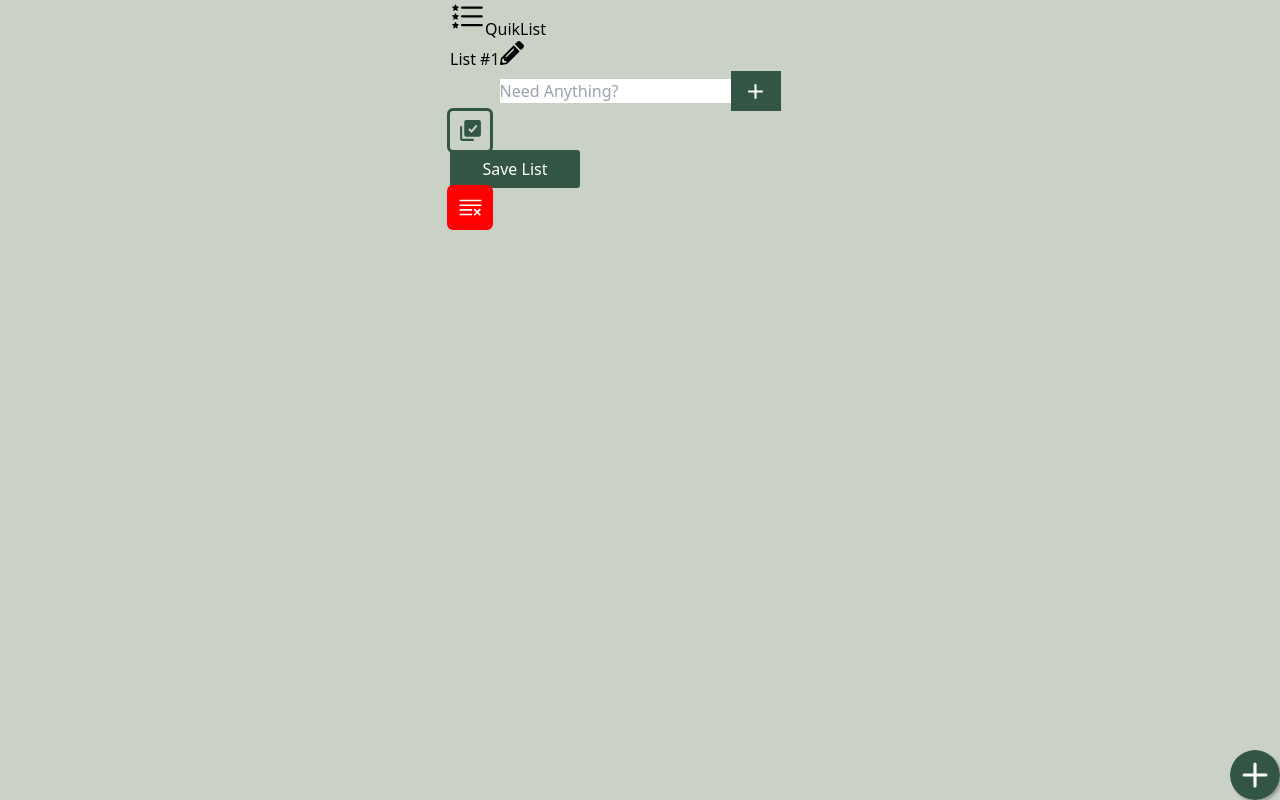
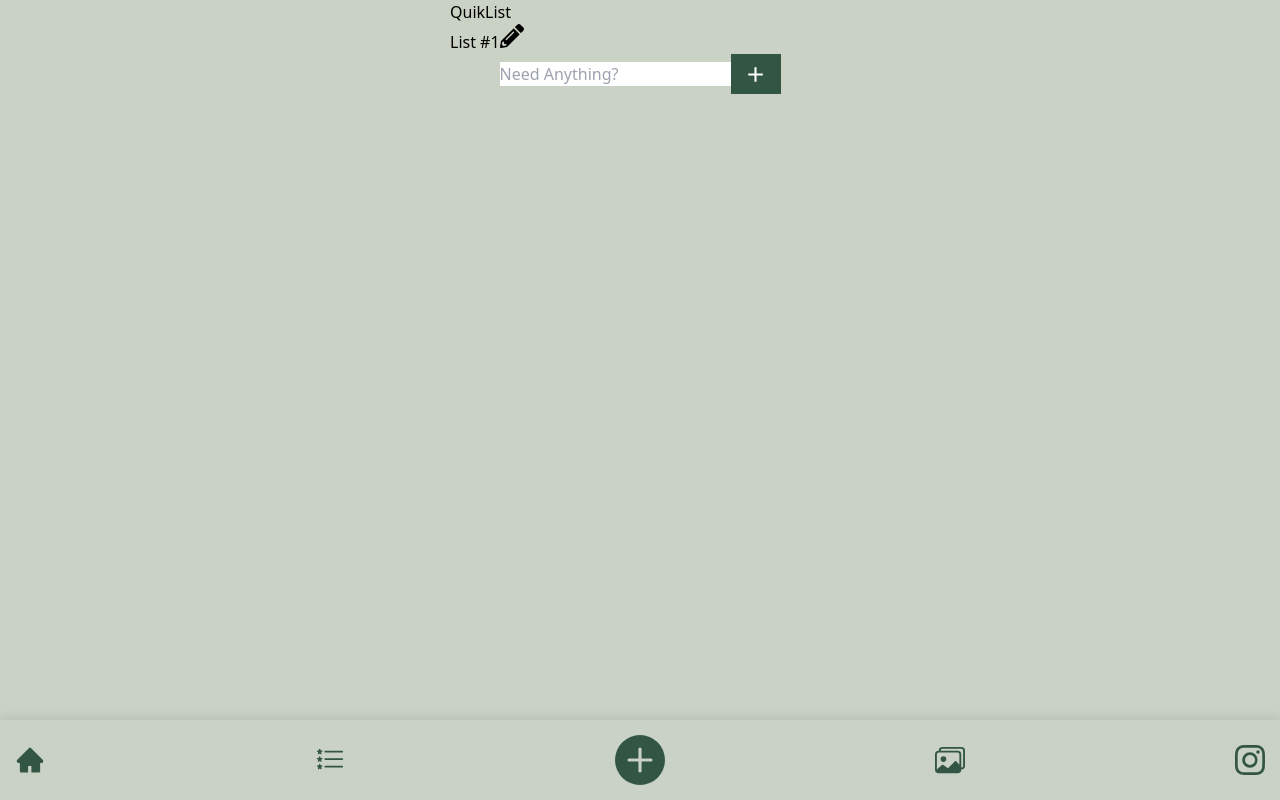
Before and after one commit to Rick3Mrtz/Grocery-List, a React (Vite) app: page / in a window 1280 px wide. Built offline with nearby package versions, Linux system fonts and the light colour scheme.

Commit message:
Took SaveList component and moved it into GroceryList jsx, caused multiple bugs, fixed all bugs. All props are being passed properly now. SaveList buttons now are hidden until list has at least 1 item. Bottom nav bar temporarily styled, new buttons added. Side nav button now on bottom nav.

```diff
--- a/src/App.css
+++ b/src/App.css
@@ -173,3 +173,38 @@ form {
   color: white;
   cursor: pointer;
 }
+
+/* BOTTOM NAV */
+
+.bottom-nav {
+  display: flex;
+  justify-content: space-between;
+  align-items: center;
+  position: fixed;
+  bottom: 0;
+  left: 0;
+  width: 100%;
+  /* padding: 10px; */
+  box-shadow: 0 -2px 10px rgba(0, 0, 0, 0.1);
+}
+
+.nav-button {
+  /* flex: 1; */
+  /* text-align: center; */
+  padding: 15px;
+  color: #354f;
+  border: none;
+  background: none;
+  font-size: 14px;
+  cursor: pointer;
+}
+
+#nav-circle {
+  /* padding: 0 20px; */
+  /* display: flex; */
+  /* justify-content: center; */
+  /* align-items: center; */
+  /* position: fixed; */
+  color: #354f;
+  /* border-radius: 50%; */
+}
--- a/src/App.jsx
+++ b/src/App.jsx
@@ -6,7 +6,6 @@ import GroceryList from './components/GroceryList';
 import Nav from './components/Nav';
 import { FaPencilAlt } from 'react-icons/fa';
 import SideNav from './components/SideNav';
-import SaveList from './components/SaveList';
 
 function App() {
   const [todos, setTodos] = useState(() => {
@@ -22,7 +21,6 @@ function App() {
   const [editingListName, setEditingListName] = useState(false);
 
   const [selectedList, setSelectedList] = useState(null);
-  const [showConfirmationPopup, setShowConfirmationPopup] = useState(false);
 
   const handleSelectAll = () => {
     const hasUncheckedItems = todos.some(todo => !todo.completed);
@@ -41,9 +39,8 @@ function App() {
   }, [listName]);
 
   useEffect(() => {
-    // If editingListName becomes false and the listName is empty, set it to 'List #1'
     if (!editingListName && listName.trim() === '') {
-      setListName('List #1');
+      setListName('New List');
     }
   }, [editingListName, listName]);
 
@@ -92,11 +89,12 @@ function App() {
           {editingListName ? (
             <input
               type="text"
+              placeholder='Ex: Groceries'
               value={listName}
               onChange={handleListNameChange}
               onBlur={handleListNameBlur}
               onKeyDown={handleListNameKeyPress}
-              className="outline-none border-none bg-white text-[#354F] text-4xl font-bold text-center"
+              className=" bg-white rounded-md w-[96%] text-[#354F] text-4xl font-bold text-center"
             />
           ) : (
             <>
@@ -118,10 +116,15 @@ function App() {
           handleCompleteItem={handleCompleteItem}
           handleDeleteItem={handleDeleteItem}
           setTodos={setTodos}
-        // selectedList={selectedList}
+          handleSelectAll={handleSelectAll}
+          setSavedLists={setSavedLists}
+          listName={listName}
+          // selectedList={selectedList}
         />
 
-        <BottomNav />
+        <BottomNav
+        setShowSideNav={setShowSideNav}
+        />
 
         <SideNav
           showSideNav={showSideNav}
@@ -132,14 +135,7 @@ function App() {
           listName={listName}
         />
 
-        <SaveList
-          todos={todos}
-          setTodos={setTodos}
-          setSavedLists={setSavedLists}
-          listName={listName}
-          handleSelectAll={handleSelectAll}
-          setShowConfirmationPopup={setShowConfirmationPopup}
-        />
+
     </>
   );
 }
--- a/src/components/BottomNav.jsx
+++ b/src/components/BottomNav.jsx
@@ -1,15 +1,39 @@
 import React from 'react';
 import { BsPlusCircleFill } from 'react-icons/bs';
+import { BsListStars } from 'react-icons/bs';
+import { AiFillHome } from 'react-icons/ai';
+import { BsImages } from 'react-icons/bs';
+import { BsInstagram } from 'react-icons/bs';
 
 
-function BottomNav() {
+function BottomNav({setShowSideNav}) {
   return (
-    <>
-      <div className='plus-btn fixed bottom-0 right-0 mb-10 mr-10'>
-        <BsPlusCircleFill size={50} color='#354f' />
-      </div>
-    </>
-  )
+    <div className="bottom-nav bg-gray-200">
+
+<button className="nav-button">
+        <AiFillHome size={30} />
+      </button>
+      <button
+          className='nav-button'
+          onClick={() => setShowSideNav(true)}
+        >
+          <BsListStars size={30} />
+        </button>
+
+      <button className="nav-button" id='nav-circle' >
+        <BsPlusCircleFill size={50}/>
+      </button>
+
+      <button className="nav-button">
+        <BsImages size={30} />
+      </button>
+
+      <button className="nav-button">
+        <BsInstagram size={30} />
+      </button>
+
+    </div>
+  );
 }
 
 export default BottomNav;
--- a/src/components/GroceryList.jsx
+++ b/src/components/GroceryList.jsx
@@ -2,10 +2,11 @@ import React, { useState, useEffect } from 'react';
 import { VscClose } from 'react-icons/vsc';
 import { VscCheck } from 'react-icons/vsc';
 import { BiEdit } from 'react-icons/bi';
+import SaveList from './SaveList';
 
-
-function GroceryList({ todos, handleCompleteItem, handleDeleteItem, setTodos, selectedList }) {
+function GroceryList({ todos, handleCompleteItem, handleDeleteItem, setTodos, selectedList, setSavedLists, listName, handleSelectAll }) {
   const filteredTodos = todos.filter(todo => todo.list === selectedList);
+  const hasTodos = filteredTodos.length > 0;
 
   const [editedItem, setEditedItem] = useState(null);
   const [updatedTitle, setUpdatedTitle] = useState('');
@@ -34,15 +35,14 @@ function GroceryList({ todos, handleCompleteItem, handleDeleteItem, setTodos, se
     <>
       {selectedList === null ? (
         <p>Please select a list from the side navigation.</p>
-      ) : filteredTodos.length > 0 && ( // Conditionally render the div
-        <div className='bg-gray-200 mx-2 px-2 py-2 h-fit mt-6 relative'>
+      ) : hasTodos && (
+        <div className='bg-gray-200 rounded-md mx-2 px-2 py-2 h-fit mt-6 relative'>
           <div className='max-h-[43vh] overflow-y-auto'>
             <ul className='list flex flex-col justify-start items-stretch'>
               {todos.map((todo) => (
                 <li
                   key={todo.id}
-                  className={`text-lg flex items-center justify-between ${todo.completed ? 'completed' : ''
-                    }`}
+                  className={`text-lg flex items-center justify-between ${todo.completed ? 'completed' : ''}`}
                 >
                   <div className='flex items-center'>
                     <input
@@ -86,6 +86,15 @@ function GroceryList({ todos, handleCompleteItem, handleDeleteItem, setTodos, se
           </div>
         </div>
       )}
+      {hasTodos &&
+      <SaveList
+  todos={todos}
+  setTodos={setTodos}  // Make sure this line is present
+  setSavedLists={setSavedLists}
+  listName={listName}
+  handleSelectAll={handleSelectAll}
+/>
+}
     </>
   );
 }
--- a/src/components/InputForm.jsx
+++ b/src/components/InputForm.jsx
@@ -29,7 +29,7 @@ function InputForm({ setTodos }) {
     <>
       <form onSubmit={handleSubmit} className='new-item-form'>
         <input
-          className='w-[47vw] h-[40px] my-4 max-w-[17rem] pl-2'
+          className='w-[47vw] rounded-s-md h-[40px] my-4 max-w-[17rem] pl-2'
           type='text'
           id='item'
           placeholder='Need Anything?'
--- a/src/components/Nav.jsx
+++ b/src/components/Nav.jsx
@@ -1,16 +1,10 @@
 import React from 'react';
-import { BsListStars } from 'react-icons/bs';
 
-function Nav({ showSideNav, setShowSideNav }) {
+function Nav() {
   return (
     <>
       <nav className='fixed top-0 left-0 right-0 text-4xl text-white bg-[#354f] p-4 flex justify-center'>
-        <button
-          className='text-2xl absolute left-5 top-5'
-          onClick={() => setShowSideNav(true)}
-        >
-          <BsListStars size={35} />
-        </button>
+
         <span>QuikList</span>
       </nav>
     </>
--- a/src/components/SaveList.jsx
+++ b/src/components/SaveList.jsx
@@ -3,7 +3,7 @@ import { BiSolidSelectMultiple } from 'react-icons/bi'
 import { VscClearAll } from 'react-icons/vsc'
 import ClearAllPopup from "./ClearAllPopup";
 
-function SaveList({ todos, setTodos, setSavedLists, listName, handleSelectAll }) {
+function SaveList({ todos, setTodos, setSavedLists, listName = "", handleSelectAll }) {
     const [showConfirmationPopup, setShowConfirmationPopup] = useState(false)
 
     const handleSaveList = () => {
@@ -31,6 +31,7 @@ function SaveList({ todos, setTodos, setSavedLists, listName, handleSelectAll })
     const handleClearAllCanceled = () => {
         setShowConfirmationPopup(false);
     };
+
 
     return (
         <div className="flex items-center justify-between mx-2">
```
Also changed, not shown: src/components/Home.jsx (added, +10 -0 lines).
